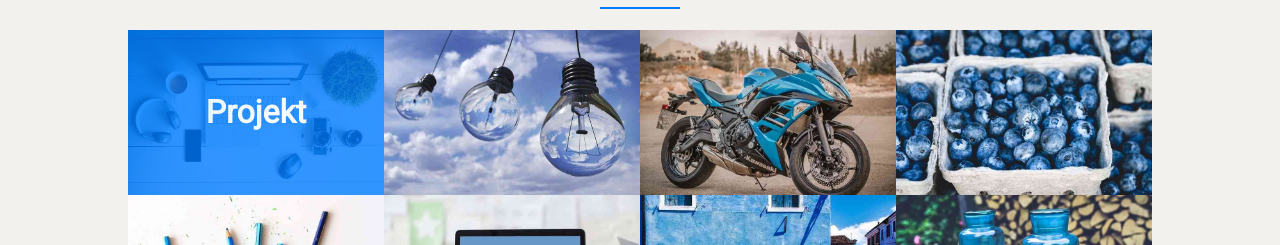
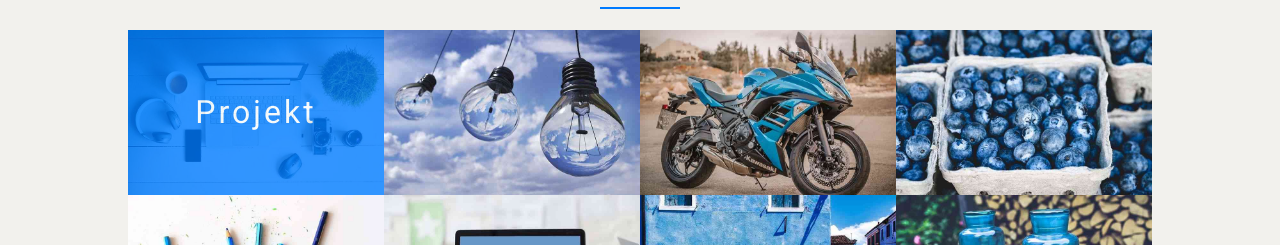
Before and after one commit to sfidura/portfolio, a plain HTML site: page index.html in a window 1280 px wide. In both pictures the pointer is over the element 256 px from the left and 2073 px from the top of the page. Shown: the part 1961-2206 px from the top of the page. Drawn offline with Linux system fonts and the light colour scheme.

Commit message:
poprawka do portfolio overlay

```diff
--- a/css/style.css
+++ b/css/style.css
@@ -178,7 +178,8 @@ h2{
 .portfolio-overlay:hover::before{
     content: "Projekt";
     color: #fff;
-    font-weight: bolder;
+    font-weight: lighter;
+    letter-spacing: 3px;
     font-size: 2rem;
     position: absolute;
     top: 50%;
```
